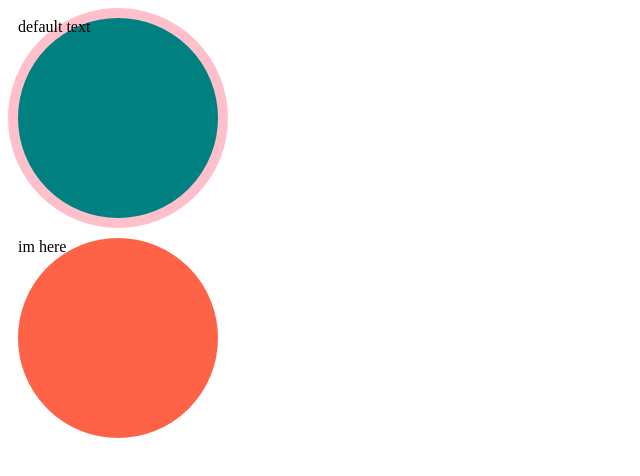
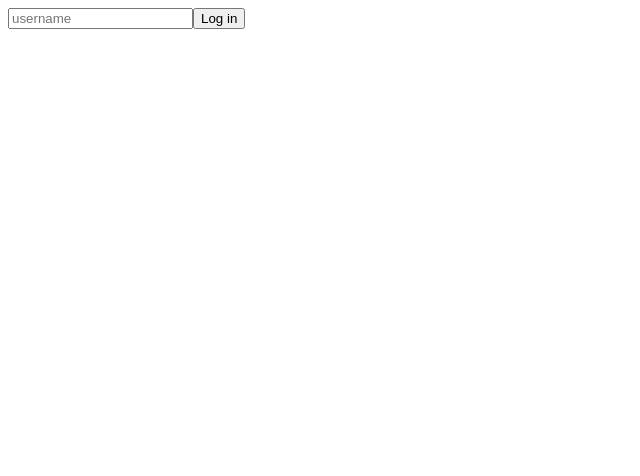
Before and after one commit to soaelee/react-masterclass, a React (Create React App) app: page / in a window 1280 px wide. Shown: the top 476 px of the page, without its empty margins (0-640 px from the left). Built offline with nearby package versions, Linux system fonts and the light colour scheme.

Commit message:
typescript: Forms

```diff
--- a/src/App.tsx
+++ b/src/App.tsx
@@ -1,12 +1,32 @@
-import Circle from "./Circle";
+import { useState } from "react";
 
-// State
+// Forms
 
 function App() {
+  const [value, setValue] = useState("");
+
+  const onChange = (e: React.FormEvent<HTMLInputElement>) => {
+    const {
+      currentTarget: { value },
+    } = e;
+    setValue(value);
+  };
+
+  const onSubmit = (e: React.FormEvent<HTMLFormElement>) => {
+    e.preventDefault();
+    console.log(`hello ${value}`);
+  };
   return (
     <div>
-      <Circle bgColor={"teal"} borderColor="pink" />
-      <Circle bgColor={"tomato"} text="im here" />
+      <form onSubmit={onSubmit}>
+        <input
+          value={value}
+          onChange={onChange}
+          type="text"
+          placeholder="username"
+        />
+        <button>Log in</button>
+      </form>
     </div>
   );
 }
--- a/src/Circle.tsx
+++ /dev/null
@@ -1,41 +0,0 @@
-import { useState, useEffect } from "react";
-import styled from "styled-components";
-
-interface CircleProps {
-  bgColor: string;
-  borderColor?: string;
-  text?: string;
-}
-
-const Circle = ({
-  bgColor,
-  borderColor,
-  text = "default text",
-}: CircleProps) => {
-  const [value, setValue] = useState<number | string>(1);
-  const [counter, setCounter] = useState(1);
-
-  useEffect(() => {
-    setValue("hello");
-  }, []);
-
-  return (
-    <Container bgColor={bgColor} borderColor={borderColor ?? "white"}>
-      {text}
-    </Container>
-  );
-};
-
-interface ContainerProps {
-  bgColor: string;
-  borderColor: string;
-}
-const Container = styled.div<ContainerProps>`
-  width: 200px;
-  height: 200px;
-  border-radius: 50%;
-  background-color: ${(props) => props.bgColor};
-  border: 10px solid ${(props) => props.borderColor};
-`;
-
-export default Circle;
```
